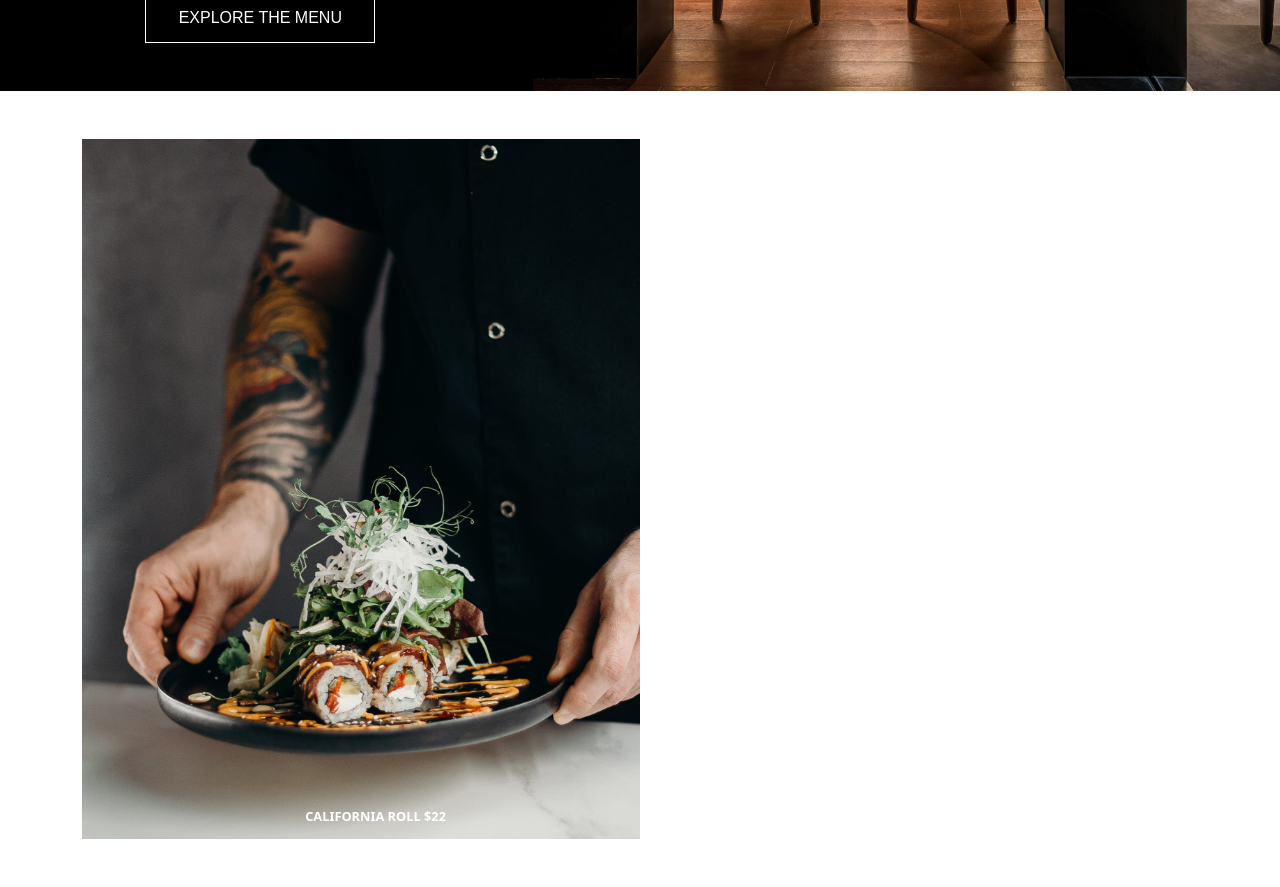
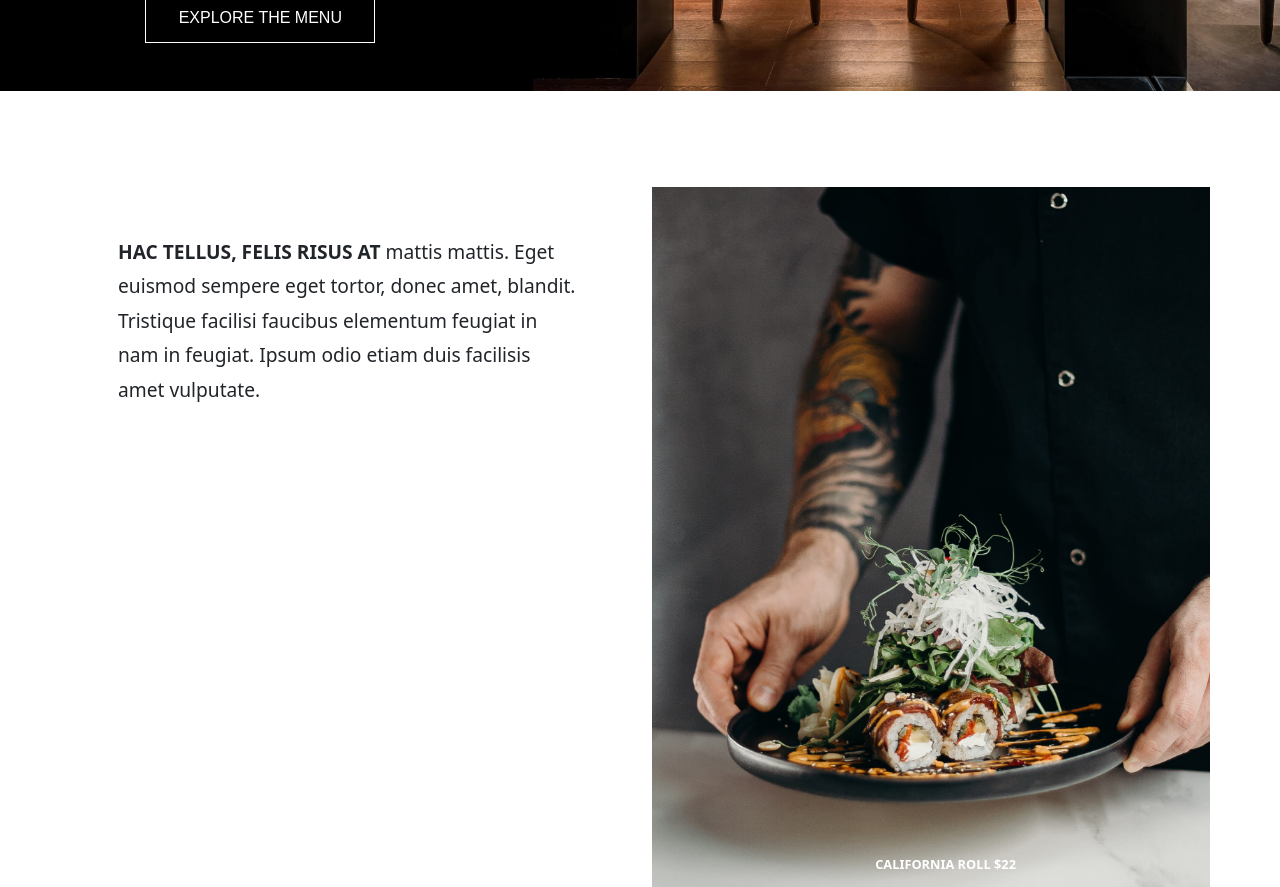
Before and after one commit to stecala/proj-html-vue-2, a Vue app: page / in a window 1280 px wide. Shown: the part 760-1647 px from the top of the page. Before the commit the page ends 1599 px from the top, so only its background shows below. Built offline with nearby package versions, Linux system fonts and the light colour scheme; a web font is replaced by a local one.

Commit message:
⭐ Feat (working in progress) : Working on promoMain component in text part

```diff
--- a/src/components/main-components/promoMain.vue
+++ b/src/components/main-components/promoMain.vue
@@ -1,7 +1,15 @@
 <template>
-  <div class="container-lg mt-5">
+  <div class="container-lg mt-5 pt-lg-5 px-5 px-lg-0">
+    <div class="row">
         <div class="col-12 col-lg-6">
-
+            <div class="row px-lg-5">
+                <div class="col-12 pt-lg-5">
+                  <span class="txt-container">
+                    <strong class="text-uppercase">hac tellus, felis risus at </strong>mattis mattis. Eget euismod sempere eget tortor, donec amet, blandit.
+                    Tristique facilisi faucibus elementum feugiat in nam in feugiat. Ipsum odio etiam duis facilisis amet vulputate.
+                  </span>
+                </div>
+            </div>
         </div>
         <div class="d-none d-lg-block col-lg-6">
             <div class="img-container position-relative">
@@ -11,6 +19,7 @@
                 </div>
             </div>
         </div>
+    </div>
   </div>
 </template>
 
@@ -21,8 +30,10 @@ export default {
 </script>
 
 <style scoped lang="scss">
+
 .img-container{
   height: 700px;
+  transition: all 0.5s;
   img{
     width: 100%;
     height: 100%;
@@ -36,5 +47,12 @@ export default {
     font-weight: 700;
     font-size: 0.8rem;
   }
+  &:hover{
+    transform: scale(1.05);
+  }
+}
+.txt-container{
+  line-height: 1.8;
+  font-size: 1.2rem;
 }
 </style>
```
